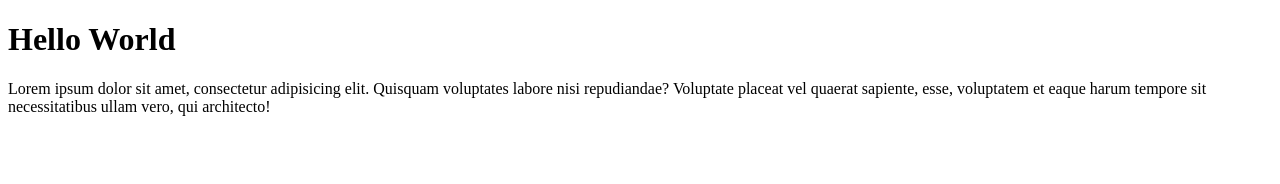
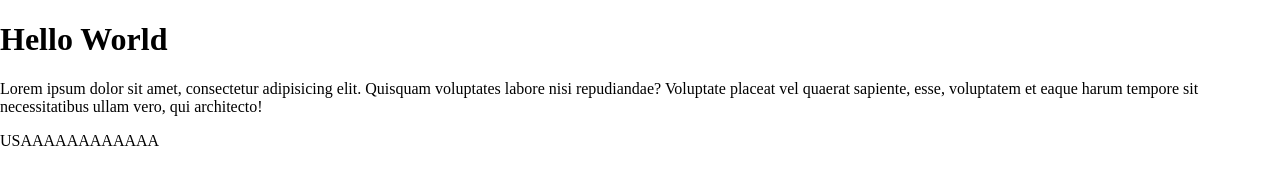
Before and after one commit to alikhan133/project, a plain HTML site: page index.html in a window 1280 px wide. Drawn offline with Linux system fonts and the light colour scheme.

Commit message:
second commit

```diff
--- a/index.html
+++ b/index.html
@@ -10,5 +10,10 @@
     <h1>Hello World</h1>
     <p>Lorem ipsum dolor sit amet, consectetur adipisicing elit. Quisquam voluptates labore nisi repudiandae? Voluptate placeat vel quaerat sapiente, esse, voluptatem et eaque harum tempore sit necessitatibus ullam vero, qui architecto!</p>
     <script src="script.js"></script>
+    <div class="main">
+        <div class="main_item">
+            USAAAAAAAAAAAA
+        </div>
+    </div>
 </body>
 </html>
--- a/style.css
+++ b/style.css
@@ -0,0 +1,9 @@
+*,*::before,*::after
+{
+    -webkit-box-sizing: border-box;
+    box-sizing: border-box;
+}
+body{
+    margin: 0;
+    padding: 0;
+}
```
